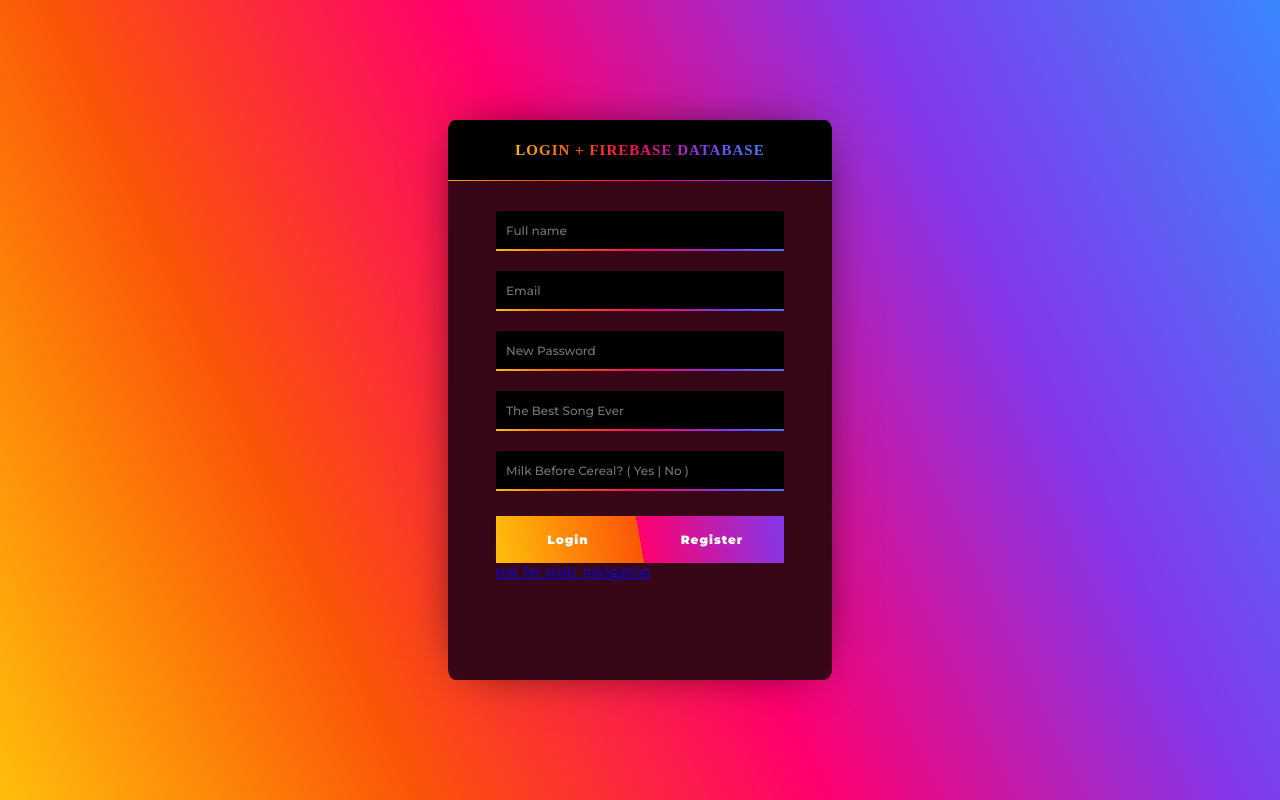
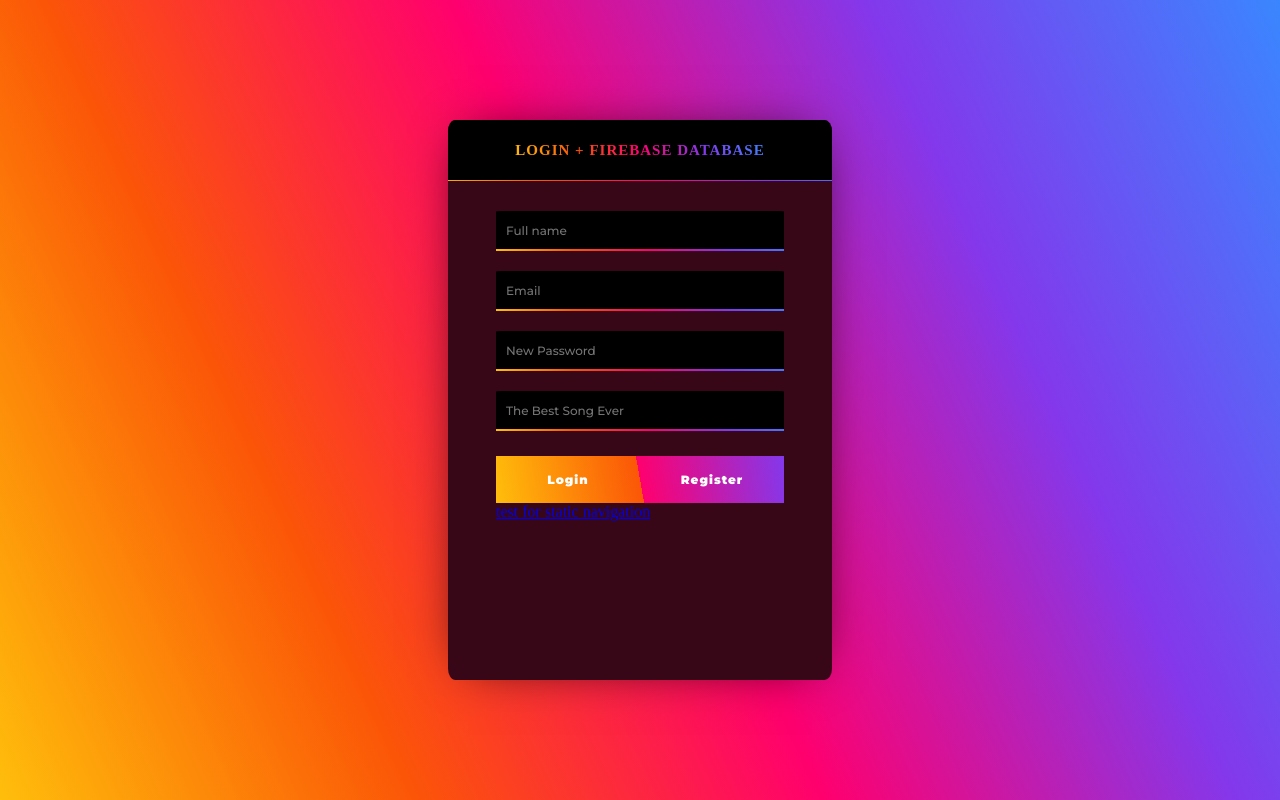
Before and after one commit to Q-Wrld97/TestingGitPages, a plain HTML site: page index.html in a window 1280 px wide. Drawn offline with Linux system fonts and the light colour scheme; a web font is replaced by a local one.

Commit message:
Update index.html

```diff
--- a/index.html
+++ b/index.html
@@ -26,7 +26,7 @@
                         <input type="password" id="password" placeholder="New Password">
 
                         <input type="text" id="favourite_song" placeholder="The Best Song Ever">
-                        <input type="text" id="milk_before_cereal" placeholder="Milk Before Cereal? ( Yes | No )">
+
 
                         <div id="button_container">
                             <button onclick="login()">Login</button>
```
